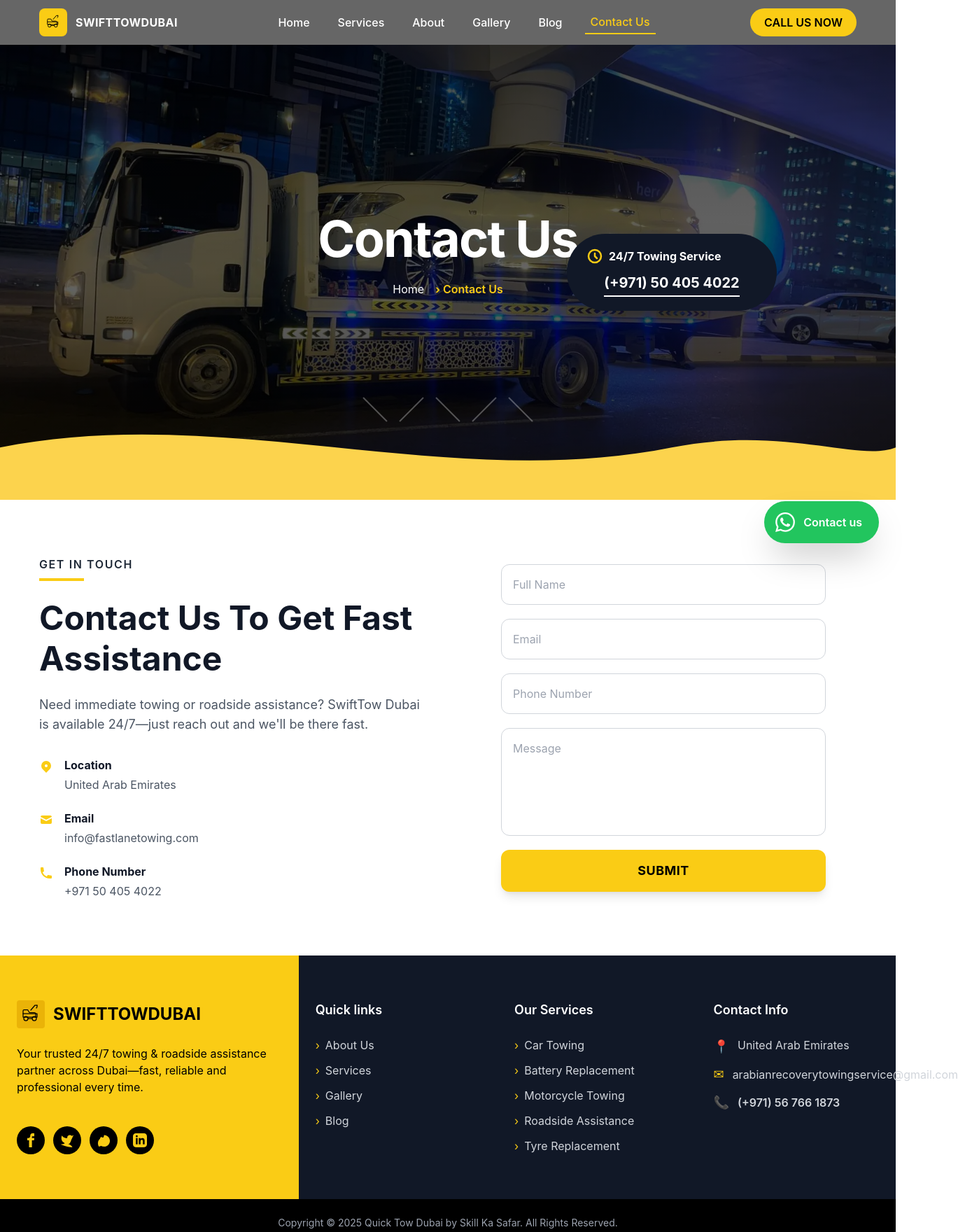
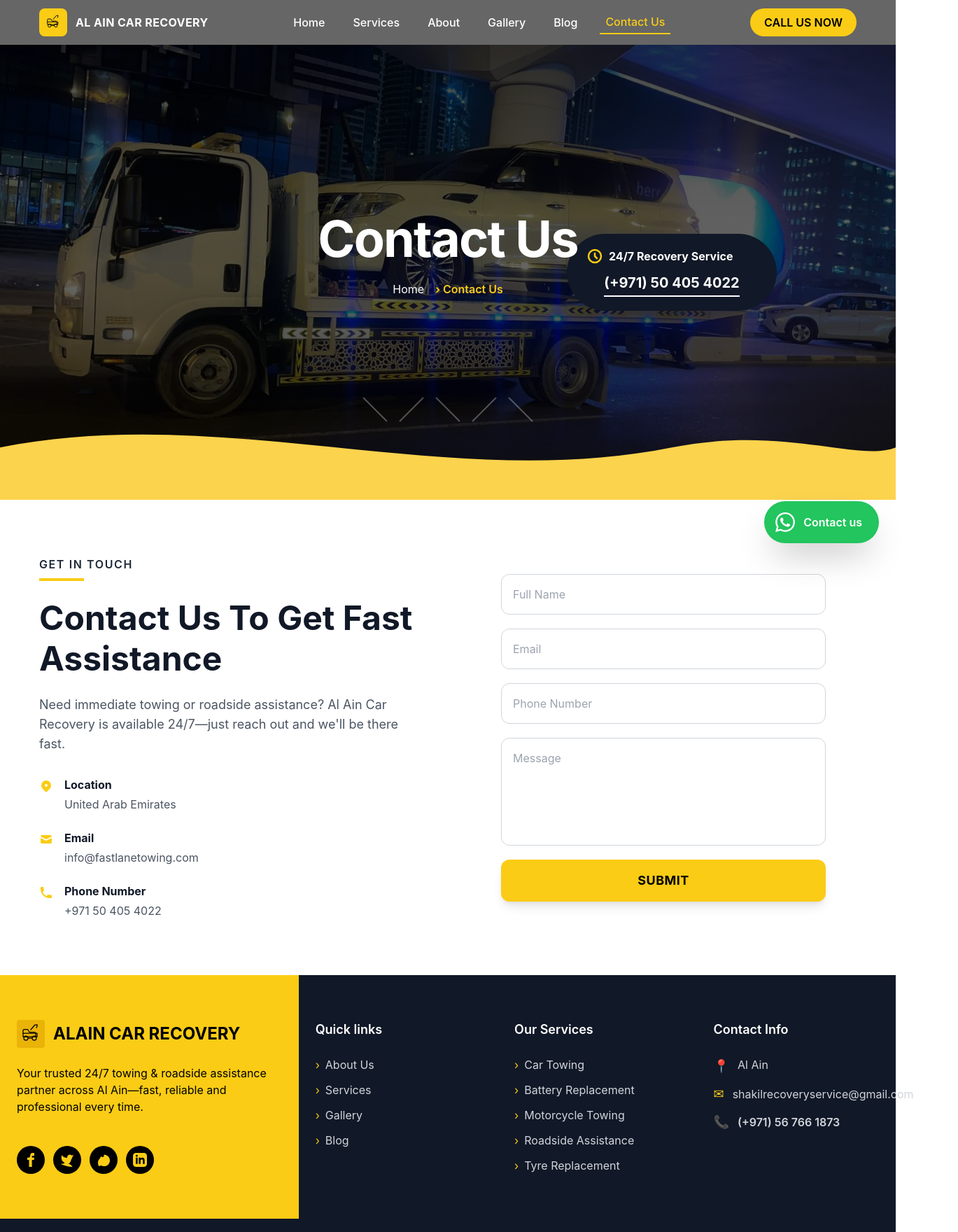
Before and after one commit to Taibullah789/AlAin-Car-Recovery, a React (Vite) app: page /contact in a window 1280 px wide. Shown: the top 1760 px of the page at 70% size, 1369 px wide, since content can reach past the window. Built offline with nearby package versions, Linux system fonts and the light colour scheme.

Commit message:
ui modification

```diff
--- a/src/components/AboutSection.jsx
+++ b/src/components/AboutSection.jsx
@@ -67,7 +67,7 @@ export default function AboutSection() {
             </h2>
 
             <p className='text-gray-700 text-sm sm:text-base md:text-lg mb-8 leading-relaxed'>
-              Swift Tow Alain is your trusted partner for 24/7 emergency towing and roadside assistance
+              Al Ain Car Recovery is your trusted partner for 24/7 emergency towing and roadside assistance
               across the Emirates. Our team of certified technicians uses state-of-the-art equipment to
               ensure your vehicle is assessed, secured, and transported safely—every time.
             </p>
@@ -86,7 +86,7 @@ export default function AboutSection() {
             </div>
 
             <a
-              href='tel:+971504054022'
+              href='tel:0569284977'
               className='inline-block bg-yellow-400 text-black px-8 py-3 rounded-full font-bold text-sm md:text-base hover:bg-yellow-300 transition shadow-lg'
             >
               CALL US NOW
--- a/src/components/FloatingContactBanner.jsx
+++ b/src/components/FloatingContactBanner.jsx
@@ -13,7 +13,7 @@ export default function FloatingContactBanner(){
 
   return (
     <div
-      className={`absolute top-1/2 left-1/2 z-50 transition-all duration-1000 ease-out ${
+      className={`absolute top-1/2 left-1/2 z-0 transition-all duration-1000 ease-out ${
         isVisible
           ? '-translate-y-1/2 translate-x-[calc(30%+80px)] opacity-100'
           : 'translate-y-[-50%] translate-x-[50vw] opacity-0'
@@ -38,7 +38,7 @@ export default function FloatingContactBanner(){
               d='M12 8v4l3 3m6-3a9 9 0 11-18 0 9 9 0 0118 0z'
             />
           </svg>
-          <span className='font-bold text-sm md:text-base whitespace-nowrap'>24/7 Towing Service</span>
+          <span className='font-bold text-sm md:text-base whitespace-nowrap'>24/7 Recovery Service</span>
         </div>
 
         {/* Bottom Line - Phone Number with Underline */}
--- a/src/components/Footer.jsx
+++ b/src/components/Footer.jsx
@@ -51,11 +51,11 @@ export default function Footer() {
                   <path d="M24 44h12" stroke="currentColor" strokeWidth="2.5" strokeLinecap="round" />
                 </svg>
               </div>
-              <h3 className="text-xl sm:text-2xl font-bold">SWIFTTOWDUBAI</h3>
+              <h3 className="text-xl sm:text-2xl font-bold">ALAIN CAR RECOVERY</h3>
             </div>
 
             <p className="text-sm sm:text-base leading-relaxed mb-8">
-              Your trusted 24/7 towing & roadside assistance partner across Dubai—fast, reliable and professional every time.
+              Your trusted 24/7 towing & roadside assistance partner across Al Ain—fast, reliable and professional every time.
             </p>
           </div>
 
@@ -107,8 +107,8 @@ export default function Footer() {
             <div>
               <h4 className="text-base sm:text-lg font-semibold text-white mb-6">Contact Info</h4>
               <ul className="space-y-2 sm:space-y-3 text-gray-300">
-                <li className="flex items-start gap-3"><span className="text-yellow-400 text-lg">📍</span> United Arab Emirates</li>
-                <li><a href="mailto:arabianrecoverytowingservice@gmail.com" className="text-gray-300 hover:text-yellow-400 transition flex items-center gap-3"><span className="text-yellow-400 text-lg">✉</span> arabianrecoverytowingservice@gmail.com</a></li>
+                <li className="flex items-start gap-3"><span className="text-yellow-400 text-lg">📍</span> Al Ain</li>
+                <li><a href="mailto:arabianrecoverytowingservice@gmail.com" className="text-gray-300 hover:text-yellow-400 transition flex items-center gap-3"><span className="text-yellow-400 text-lg">✉</span> shakilrecoveryservice@gmail.com</a></li>
                 <li><a href="tel:+971567661873" className="text-gray-300 hover:text-yellow-400 transition flex items-center gap-3 font-semibold"><span className="text-yellow-400 text-lg">📞</span> (+971) 56 766 1873</a></li>
               </ul>
             </div>
@@ -117,9 +117,9 @@ export default function Footer() {
       </div>
 
       {/* Bottom Bar */}
-      <div className="bg-black text-center py-6 px-4">
+      <div className="bg-black/3 text-center py-6 px-4">
         <p className="text-gray-400 text-sm">
-          Copyright © {currentYear} Quick Tow Dubai by Skill Ka Safar. All Rights Reserved.
+          Copyright © {currentYear} Al Ain Car Recovery by Skill Ka Safar. All Rights Reserved.
         </p>
       </div>
     </footer>
--- a/src/components/Header.jsx
+++ b/src/components/Header.jsx
@@ -29,7 +29,7 @@ export default function Header() {
               <path d="M24 44h12" stroke="currentColor" strokeWidth="2.5" strokeLinecap="round"/>
             </svg>
           </div>
-          <span className="hidden sm:inline-block text-white font-bold tracking-wide">SWIFTTOWDUBAI</span>
+          <span className="hidden sm:inline-block text-white font-bold tracking-wide">AL AIN CAR RECOVERY</span>
         </NavLink>
 
         {/* Desktop Nav */}
@@ -59,7 +59,7 @@ export default function Header() {
 
         {/* CTA + Mobile Toggle */}
         <div className="flex items-center gap-4">
-          <a href="tel:+971504054022" className="hidden md:inline-block bg-yellow-400 text-black px-5 py-2 rounded-full font-semibold hover:bg-yellow-300 transition">
+          <a href="tel:0569284977" className="hidden md:inline-block bg-yellow-400 text-black px-5 py-2 rounded-full font-semibold hover:bg-yellow-300 transition">
             CALL US NOW
           </a>
           <button
--- a/src/components/HeroBanner.jsx
+++ b/src/components/HeroBanner.jsx
@@ -14,13 +14,13 @@ export default function HeroBanner() {
       <div className="container mx-auto px-4 relative z-10 flex flex-col justify-center h-full">
         <div className="text-center">
           {/* Badge */}
-          <div className="inline-block bg-yellow-400 text-black px-4 py-2 rounded-full mb-4 text-sm md:text-base font-semibold">
+          <div className="inline-block bg-black-400 text-white px-4 py-2 rounded-full mb-4 text-sm md:text-base font-semibold">
             24/7 Towing Service
           </div>
 
           {/* Main Heading */}
           <h1 className="text-4xl sm:text-5xl md:text-6xl lg:text-7xl font-bold mb-2">
-            SWIFTTOW ALAIN
+            Al Ain Car Recovery and Towing
           </h1>
 
           {/* Subheading */}
@@ -30,15 +30,15 @@ export default function HeroBanner() {
 
           {/* Description */}
           <p className="text-base sm:text-lg md:text-xl mb-8 max-w-3xl mx-auto leading-relaxed">
-            Fast, reliable 24/7 emergency towing and roadside assistance across Dubai—
+            Fast, reliable 24/7 emergency towing and roadside assistance across Al Ain—
             our expert team ensures your vehicle is safely recovered and back on the road in minutes.
           </p>
 
           {/* CTA Buttons */}
           <div className="flex flex-col md:flex-row items-center justify-center gap-4">
             <a
-              href="tel:+971504054022"
-              className="bg-yellow-400 text-black px-8 py-4 rounded-lg font-bold text-lg hover:bg-yellow-300 transition shadow-lg w-full md:w-auto text-center"
+              href="tel:0569284977"
+              className="bg-yellow-400 text-black px-8 py-4 rounded-full font-bold text-lg hover:bg-yellow-300 transition shadow-lg w-full md:w-auto text-center"
             >
               Call Us Now
             </a>
--- a/src/components/ReadySection.jsx
+++ b/src/components/ReadySection.jsx
@@ -31,7 +31,7 @@ export default function ReadySection() {
         </h2>
 
         <p className="text-sm sm:text-base md:text-lg lg:text-xl mb-6 md:mb-10 max-w-3xl mx-auto text-gray-100 leading-relaxed">
-          Whether it's a flat tire at Dubai Mall or a breakdown near Dubai Marina, our expert team is on standby around the clock.
+          Whether it's a flat tire at Al Ain or a breakdown near Al Ain, our expert team is on standby around the clock.
         </p>
 
         <Link
--- a/src/components/Testimonial.jsx
+++ b/src/components/Testimonial.jsx
@@ -18,7 +18,7 @@ export default function Testimonial() {
 
             {/* Testimonial Text */}
             <p className="text-xl md:text-2xl text-gray-700 mb-6 italic leading-relaxed">
-              SwiftTow Dubai came to my rescue when my supercar stalled near the Burj Khalifa. Their rapid response and professional care were truly impressive!
+             Al Ain Car Recovery came to my rescue when my supercar stalled near the Burj Khalifa. Their rapid response and professional care were truly impressive!
             </p>
 
             {/* Author */}
--- a/src/components/TestimonialWithForm.jsx
+++ b/src/components/TestimonialWithForm.jsx
@@ -18,7 +18,7 @@ export default function TestimonialWithForm() {
             <h2 className="text-4xl md:text-5xl font-bold mb-8">Testimonial</h2>
 
             <p className="text-base md:text-lg italic mb-10 leading-relaxed font-medium">
-              Swift Tow Dubai came to my rescue when my supercar stalled near the Burj Khalifa. Their rapid response and professional care were truly impressive!
+              Al Ain Car Recovery came to my rescue when my supercar stalled near the Burj Khalifa. Their rapid response and professional care were truly impressive!
             </p>
 
             <div className="flex items-center justify-center gap-4">
--- a/src/pages/Contact.jsx
+++ b/src/pages/Contact.jsx
@@ -44,7 +44,7 @@ export default function Contact() {
               </h2>
 
               <p className='text-gray-600 text-base md:text-lg mb-8 leading-relaxed'>
-                Need immediate towing or roadside assistance? SwiftTow Dubai is available 24/7—just reach out and we'll be there fast.
+                Need immediate towing or roadside assistance? Al Ain Car Recovery is available 24/7—just reach out and we'll be there fast.
               </p>
 
               {/* Contact Details */}
```
